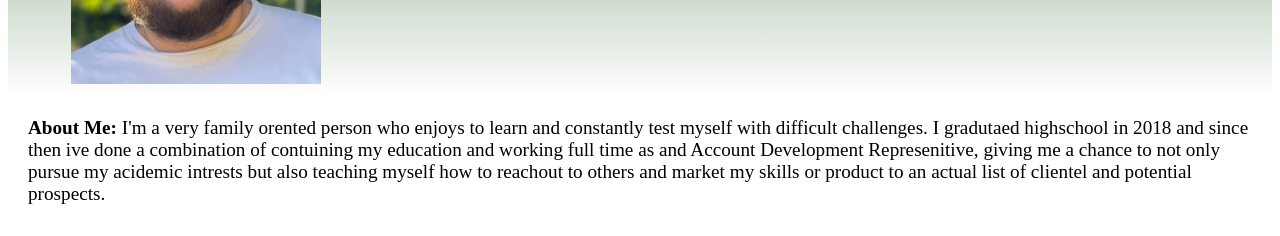
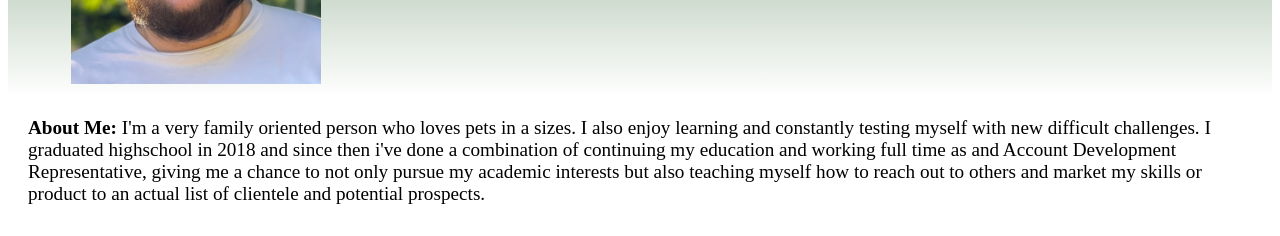
Before and after one commit to jcwarwick/My-first-Portfolio, a plain HTML site: page index.html in a window 1280 px wide. Shown: the part 236-472 px from the top of the page. Drawn offline with Linux system fonts and the light colour scheme.

Commit message:
edits to CSS and readme

```diff
--- a/assests/style.css
+++ b/assests/style.css
@@ -35,6 +35,12 @@ nav ul a{
     text-decoration: none;
     color: white;
 }
+nav ul:hover{
+    border-style: solid,;
+    border:10px, black;
+    text-decoration:underline;
+
+}
 
 #aboutme{
     font-size: larger;
@@ -65,6 +71,7 @@ nav ul a{
     width: 300px;
 }
 
+
 footer{
     background: linear-gradient(white, rgba(64, 112, 64, 0.831));
     list-style-type: style none;
--- a/index.html
+++ b/index.html
@@ -26,13 +26,12 @@
     </header>
     <section>
 
-        <p id="aboutme"><strong>About Me:</strong> I'm a very family orented person who enjoys to learn and
-            constantly test myself with difficult challenges.
-            I gradutaed highschool in 2018 and since then ive done a combination of contuining my education and working
-            full time as and Account Development Represenitive,
-            giving me a chance to not only pursue my acidemic intrests but also teaching myself how to reachout to
-            others and market my skills or product to an actual list of clientel
-            and potential prospects.
+        <p id="aboutme"><strong>About Me:</strong> I'm a very family oriented person who loves pets in a sizes. I also
+            enjoy learning and constantly
+            testing myself with new difficult challenges. I graduated highschool in 2018 and since then i've done a
+            combination of continuing my education and working full time as and Account Development Representative,
+            giving me a chance to not only pursue my academic interests but also teaching myself how to reach out to
+            others and market my skills or product to an actual list of clientele and potential prospects.
         </p>
     </section>
 
```
Also changed, not shown: 1 other file.
